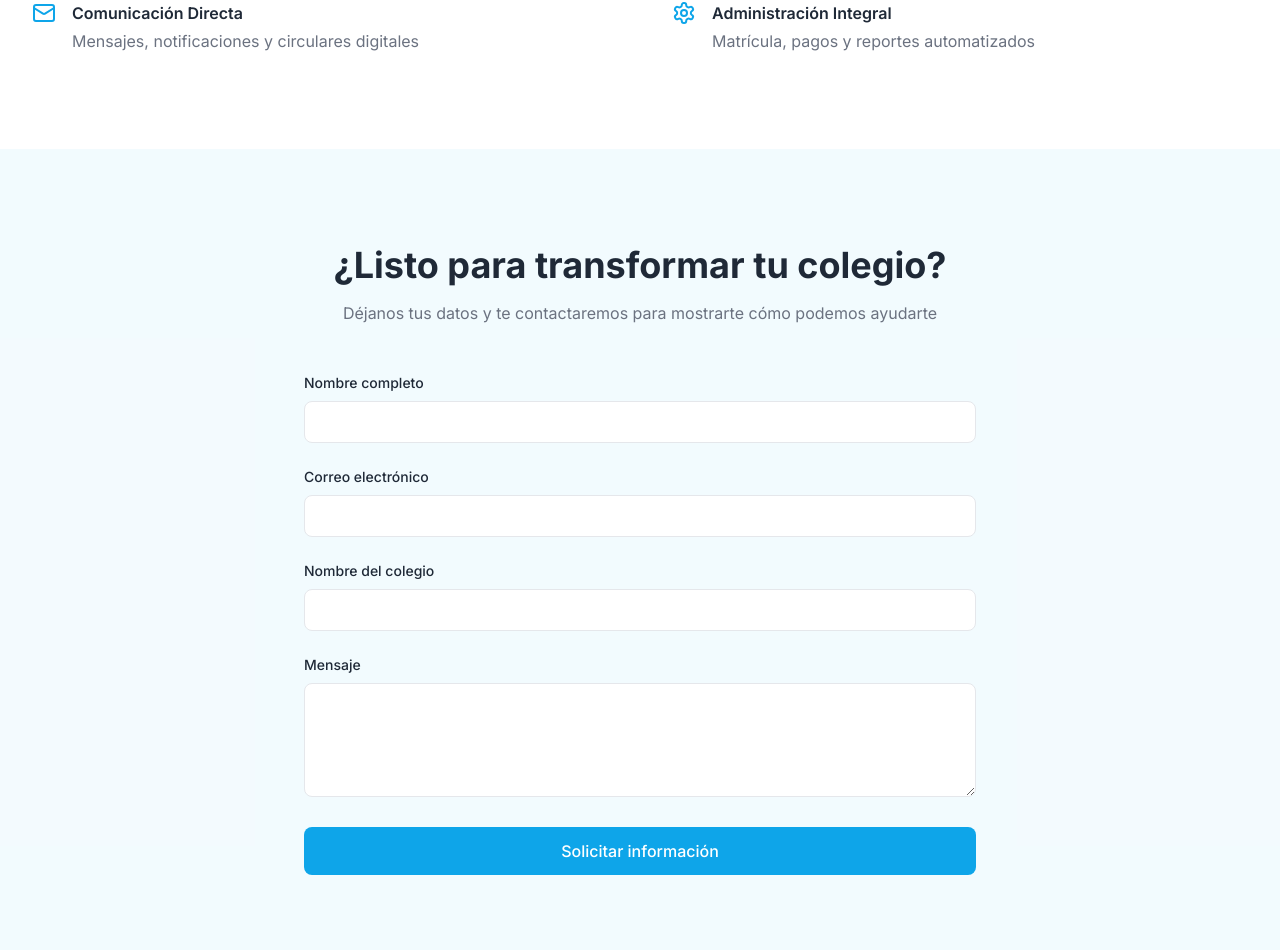
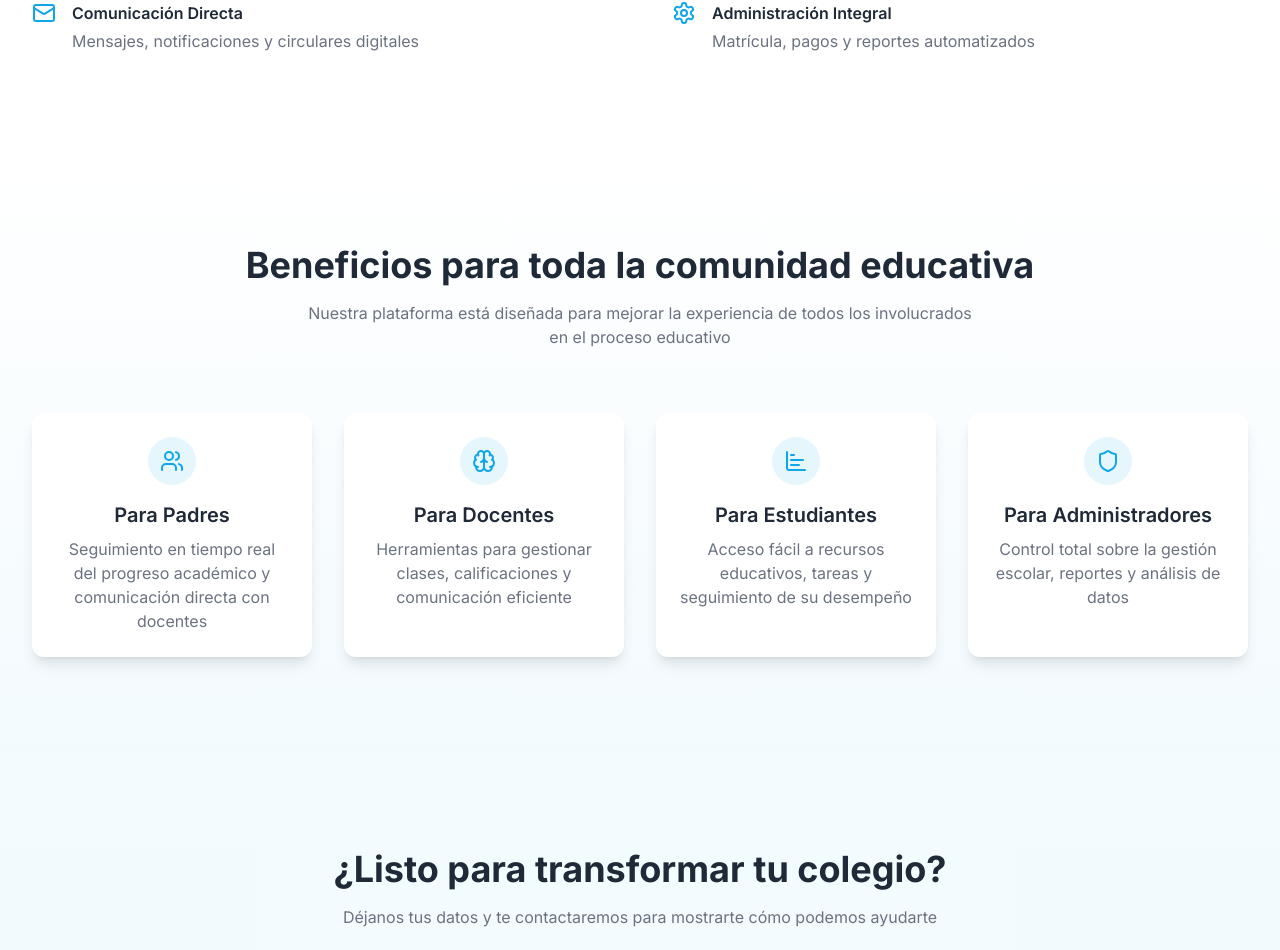
Before and after one commit to codewhite999/educonnectify, a React (Vite) app: page / in a window 1280 px wide. Shown: the part 1187-2137 px from the top of the page. Built offline with nearby package versions, Linux system fonts and the light colour scheme.

Commit message:
Add benefits section to landing page
Implemented a new section highlighting the benefits of the application. This section can be linked to from other parts of the landing page for better navigation.
[skip gpt_engineer]

```diff
--- /dev/null
+++ b/src/components/Benefits.tsx
@@ -0,0 +1,71 @@
+import { Users, Brain, ChartBar, Shield } from "lucide-react";
+
+const Benefits = () => {
+  return (
+    <section id="benefits" className="section-padding bg-gradient-to-b from-white to-primary/5">
+      <div className="container mx-auto container-padding">
+        <div className="text-center mb-16">
+          <h2 className="text-3xl md:text-4xl font-bold mb-4">
+            Beneficios para toda la comunidad educativa
+          </h2>
+          <p className="text-text-light max-w-2xl mx-auto">
+            Nuestra plataforma está diseñada para mejorar la experiencia de todos los involucrados
+            en el proceso educativo
+          </p>
+        </div>
+
+        <div className="grid md:grid-cols-2 lg:grid-cols-4 gap-8">
+          <div className="bg-white p-6 rounded-xl shadow-lg hover:shadow-xl transition-shadow">
+            <div className="flex flex-col items-center text-center">
+              <div className="w-12 h-12 bg-primary/10 rounded-full flex items-center justify-center mb-4">
+                <Users className="text-primary" size={24} />
+              </div>
+              <h3 className="text-xl font-semibold mb-2">Para Padres</h3>
+              <p className="text-text-light">
+                Seguimiento en tiempo real del progreso académico y comunicación directa con docentes
+              </p>
+            </div>
+          </div>
+
+          <div className="bg-white p-6 rounded-xl shadow-lg hover:shadow-xl transition-shadow">
+            <div className="flex flex-col items-center text-center">
+              <div className="w-12 h-12 bg-primary/10 rounded-full flex items-center justify-center mb-4">
+                <Brain className="text-primary" size={24} />
+              </div>
+              <h3 className="text-xl font-semibold mb-2">Para Docentes</h3>
+              <p className="text-text-light">
+                Herramientas para gestionar clases, calificaciones y comunicación eficiente
+              </p>
+            </div>
+          </div>
+
+          <div className="bg-white p-6 rounded-xl shadow-lg hover:shadow-xl transition-shadow">
+            <div className="flex flex-col items-center text-center">
+              <div className="w-12 h-12 bg-primary/10 rounded-full flex items-center justify-center mb-4">
+                <ChartBar className="text-primary" size={24} />
+              </div>
+              <h3 className="text-xl font-semibold mb-2">Para Estudiantes</h3>
+              <p className="text-text-light">
+                Acceso fácil a recursos educativos, tareas y seguimiento de su desempeño
+              </p>
+            </div>
+          </div>
+
+          <div className="bg-white p-6 rounded-xl shadow-lg hover:shadow-xl transition-shadow">
+            <div className="flex flex-col items-center text-center">
+              <div className="w-12 h-12 bg-primary/10 rounded-full flex items-center justify-center mb-4">
+                <Shield className="text-primary" size={24} />
+              </div>
+              <h3 className="text-xl font-semibold mb-2">Para Administradores</h3>
+              <p className="text-text-light">
+                Control total sobre la gestión escolar, reportes y análisis de datos
+              </p>
+            </div>
+          </div>
+        </div>
+      </div>
+    </section>
+  );
+};
+
+export default Benefits;
--- a/src/components/Hero.tsx
+++ b/src/components/Hero.tsx
@@ -16,8 +16,8 @@ const Hero = () => {
             <a href="#contact" className="btn-primary">
               Solicita tu demo
             </a>
-            <a href="#features" className="btn-secondary">
-              Conoce más
+            <a href="#benefits" className="btn-secondary">
+              Conoce los beneficios
             </a>
           </div>
 
--- a/src/pages/Index.tsx
+++ b/src/pages/Index.tsx
@@ -1,6 +1,7 @@
 import Header from "@/components/Header";
 import Hero from "@/components/Hero";
 import Features from "@/components/Features";
+import Benefits from "@/components/Benefits";
 import Contact from "@/components/Contact";
 import Footer from "@/components/Footer";
 
@@ -11,6 +12,7 @@ const Index = () => {
       <main>
         <Hero />
         <Features />
+        <Benefits />
         <Contact />
       </main>
       <Footer />
```
